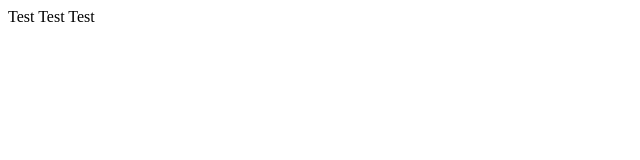
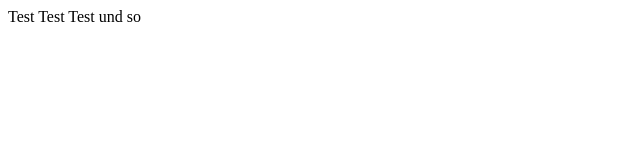
Before and after one commit to Justin-unitygaming/ticket_trancript, a plain HTML site: page index.html in a window 1280 px wide. Shown: the full height of the page, 0-640 px from the left. Drawn offline with Linux system fonts and the light colour scheme.

Commit message:
Update index.html

```diff
--- a/index.html
+++ b/index.html
@@ -7,6 +7,6 @@
     <title>Ticket</title>
 </head>
 <body>
-    Test Test Test
+    Test Test Test und so
 </body>
 </html>
```
